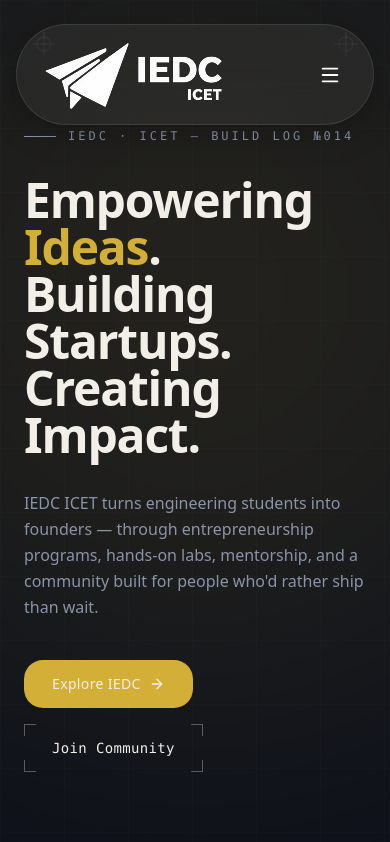
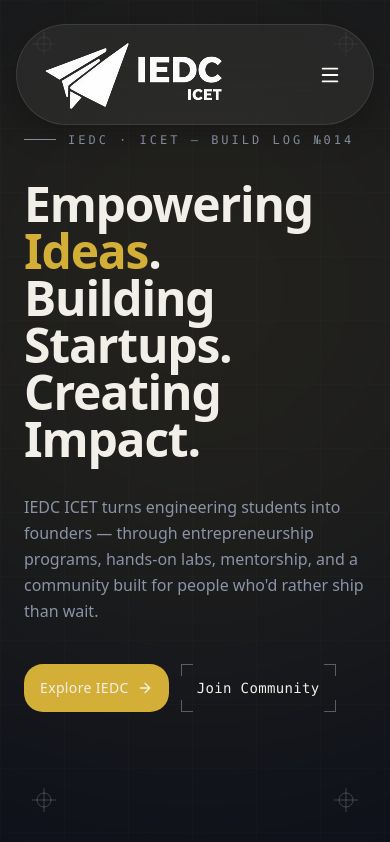
Before and after one commit to icet-iedc/web-iedc, a Next.js app: page / in a window 390 px wide. Shown: the top 842 px of the page. Built offline with nearby package versions, Linux system fonts and the light colour scheme.

Commit message:
fix(hero): adjust button layout and spacing for improved responsiveness

```diff
--- a/components/HeroSection.tsx
+++ b/components/HeroSection.tsx
@@ -74,16 +74,17 @@ export default function HeroSection() {
               community built for people who&apos;d rather ship than wait.
             </motion.p>
 
+            {/* Buttons */}
             <motion.div
               {...fade(0.45, 16)}
-              className="mt-10 flex flex-col sm:flex-row items-start sm:items-center gap-4"
+              className="mt-10 flex flex-row items-center gap-3 sm:gap-4"
             >
-              <button className="group inline-flex items-center gap-2 bg-[var(--primary)] text-[#F2EFE9] px-7 py-3.5 rounded-md font-medium text-sm tracking-wide transition-transform duration-300 hover:-translate-y-0.5">
+              <button className="group inline-flex items-center justify-center gap-2 bg-[var(--primary)] text-[#F2EFE9] px-4 sm:px-7 py-3.5 rounded-md font-medium text-sm tracking-wide transition-transform duration-300 hover:-translate-y-0.5 whitespace-nowrap">
                 Explore IEDC
                 <ArrowRight className="w-4 h-4 transition-transform duration-300 group-hover:translate-x-1" />
               </button>
 
-              <button className="group relative px-7 py-3.5 font-mono text-sm tracking-wide text-[#F2EFE9] transition-colors duration-300 hover:text-[var(--primary)]">
+              <button className="group relative inline-flex items-center justify-center px-4 sm:px-7 py-3.5 font-mono text-sm tracking-wide text-[#F2EFE9] transition-colors duration-300 hover:text-[var(--primary)] whitespace-nowrap">
                 <CornerBrackets />
                 Join Community
               </button>
@@ -108,7 +109,11 @@ export default function HeroSection() {
 
 function RegistrationMark({ className = '' }: { className?: string }) {
   return (
-    <svg className={`absolute w-6 h-6 text-white/20 pointer-events-none ${className}`} viewBox="0 0 24 24" fill="none">
+    <svg
+      className={`absolute w-6 h-6 text-white/20 pointer-events-none ${className}`}
+      viewBox="0 0 24 24"
+      fill="none"
+    >
       <path d="M12 0V24M0 12H24" stroke="currentColor" strokeWidth="1" />
       <circle cx="12" cy="12" r="7" stroke="currentColor" strokeWidth="1" />
     </svg>
@@ -130,18 +135,38 @@ function AnnotationCallout({ label }: { label: string }) {
   return (
     <span className="hidden md:inline-flex absolute left-[104%] top-1/2 -translate-y-1/2 items-center whitespace-nowrap">
       <svg width="72" height="2" className="text-white/20">
-        <line x1="0" y1="1" x2="72" y2="1" stroke="currentColor" strokeWidth="1" strokeDasharray="2 3" />
+        <line
+          x1="0"
+          y1="1"
+          x2="72"
+          y2="1"
+          stroke="currentColor"
+          strokeWidth="1"
+          strokeDasharray="2 3"
+        />
       </svg>
-      <span className="ml-2 font-mono text-xs tracking-wide text-[#8B93A6]">{label}</span>
+      <span className="ml-2 font-mono text-xs tracking-wide text-[#8B93A6]">
+        {label}
+      </span>
     </span>
   );
 }
 
-function SpecLine({ k, v, accent = false }: { k: string; v: string; accent?: boolean }) {
+function SpecLine({
+  k,
+  v,
+  accent = false,
+}: {
+  k: string;
+  v: string;
+  accent?: boolean;
+}) {
   return (
     <div className="flex justify-between gap-6 py-1 border-b border-white/5 last:border-0">
       <span>{k}</span>
-      <span className={accent ? 'text-[var(--primary)]' : 'text-[#F2EFE9]'}>{v}</span>
+      <span className={accent ? 'text-[var(--primary)]' : 'text-[#F2EFE9]'}>
+        {v}
+      </span>
     </div>
   );
 }
```
